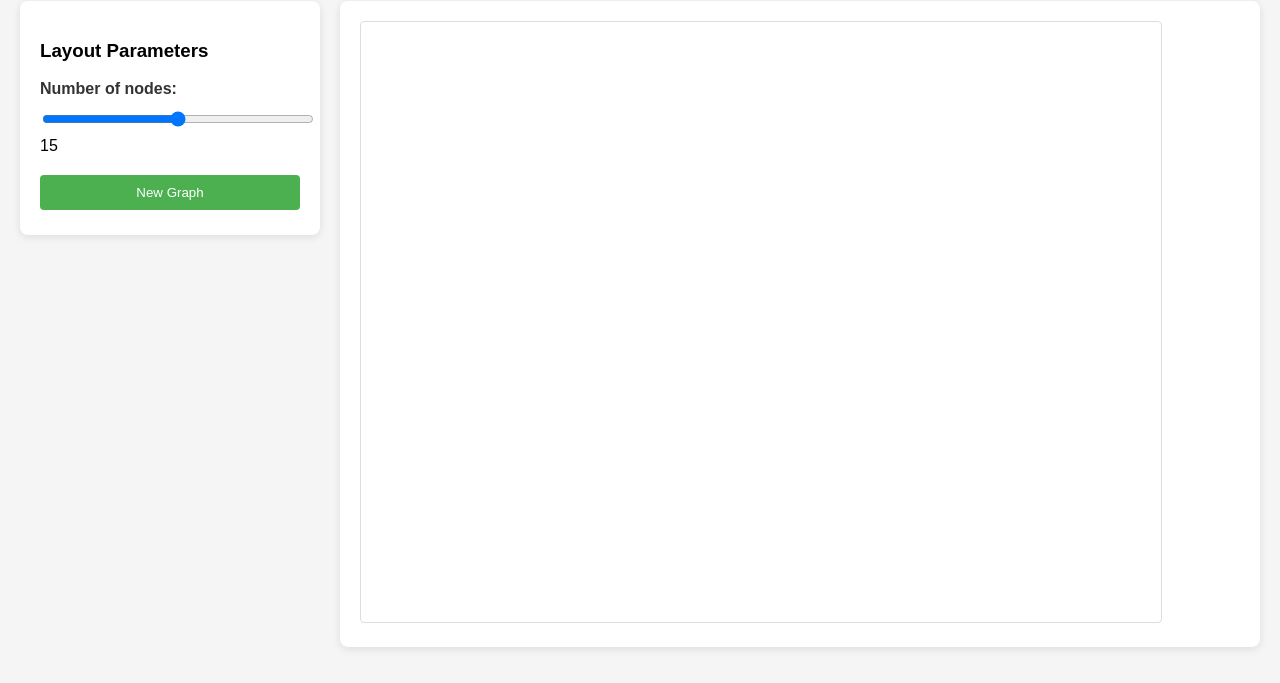
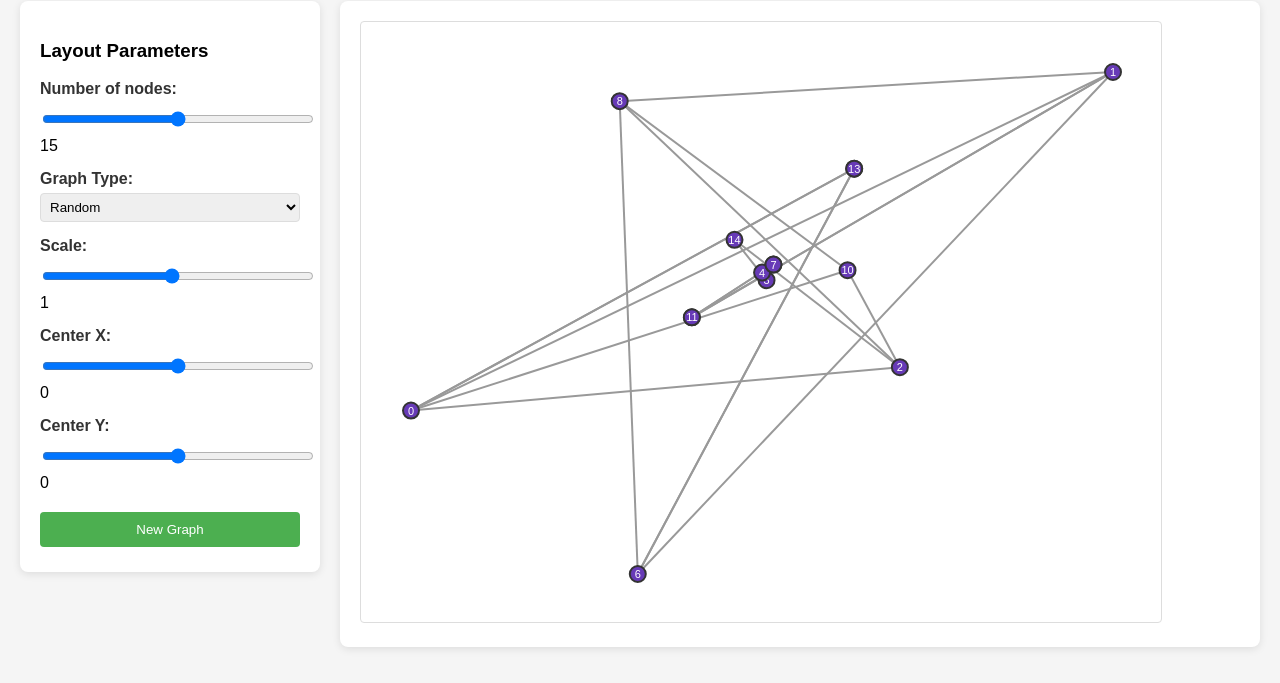
Before and after one commit to graphty-org/layout, a plain HTML site: page spectral-layout.html in a window 1280 px wide. Shown: the part 117-800 px from the top of the page. Drawn offline with Linux system fonts and the light colour scheme.

Commit message:
fix spectral layout

```diff
--- a/spectral-layout.html
+++ b/spectral-layout.html
@@ -87,6 +87,36 @@
                 <label for="num-nodes">Number of nodes:</label>
                 <input type="range" id="num-nodes" min="5" max="25" value="15">
                 <span id="num-nodes-value">15</span>
+            </div>
+
+            <div class="control-group">
+                <label for="graph-type">Graph Type:</label>
+                <select id="graph-type">
+                    <option value="random">Random</option>
+                    <option value="path">Path</option>
+                    <option value="cycle">Cycle</option>
+                    <option value="grid">Grid</option>
+                    <option value="star">Star</option>
+                    <option value="complete">Complete</option>
+                </select>
+            </div>
+
+            <div class="control-group">
+                <label for="scale">Scale:</label>
+                <input type="range" id="scale" min="0.1" max="2" step="0.1" value="1">
+                <span id="scale-value">1</span>
+            </div>
+
+            <div class="control-group">
+                <label for="center-x">Center X:</label>
+                <input type="range" id="center-x" min="-1" max="1" step="0.1" value="0">
+                <span id="center-x-value">0</span>
+            </div>
+
+            <div class="control-group">
+                <label for="center-y">Center Y:</label>
+                <input type="range" id="center-y" min="-1" max="1" step="0.1" value="0">
+                <span id="center-y-value">0</span>
             </div>
 
             <button onclick="newGraph()">New Graph</button>
@@ -232,11 +262,13 @@
 
         window.newGraph = function() {
             const numNodes = parseInt(document.getElementById('num-nodes').value);
-            const graphType = document.getElementById('graph-type').value);
+            const graphType = document.getElementById('graph-type').value;
             const scale = parseFloat(document.getElementById('scale').value);
+            const centerX = parseFloat(document.getElementById('center-x').value);
+            const centerY = parseFloat(document.getElementById('center-y').value);
 
             const graph = generateGraph(graphType, numNodes);
-            const positions = spectralLayout(graph, scale, [0, 0], 2);
+            const positions = spectralLayout(graph, scale, [centerX, centerY], 2);
 
             visualizeGraph(graph, positions);
         };
@@ -246,13 +278,18 @@
             controls.forEach(id => {
                 const slider = document.getElementById(id);
                 const valueSpan = document.getElementById(id + '-value');
-                slider.oninput = function() {
-                    valueSpan.textContent = this.value;
-                    newGraph();
-                };
+                if (slider && valueSpan) {
+                    slider.oninput = function() {
+                        valueSpan.textContent = this.value;
+                        newGraph();
+                    };
+                }
             });
 
-            document.getElementById('graph-type').onchange = newGraph;
+            const graphTypeSelect = document.getElementById('graph-type');
+            if (graphTypeSelect) {
+                graphTypeSelect.onchange = newGraph;
+            }
         }
 
         setupControls();
```
